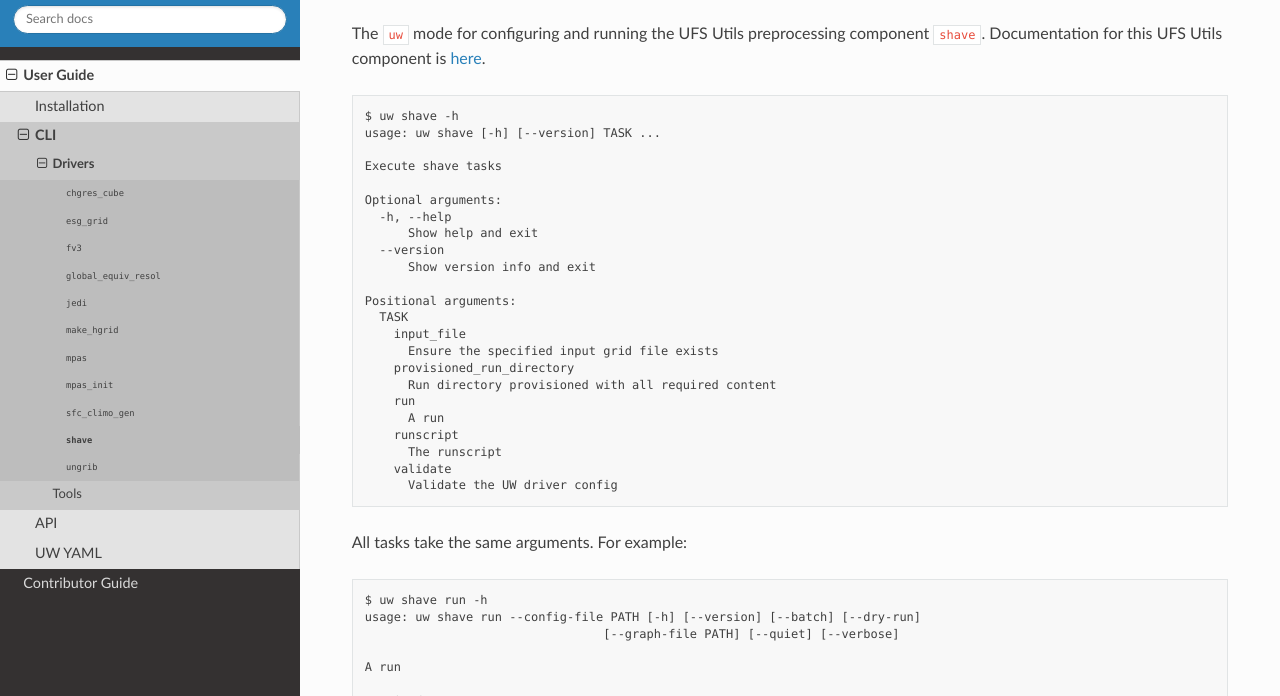
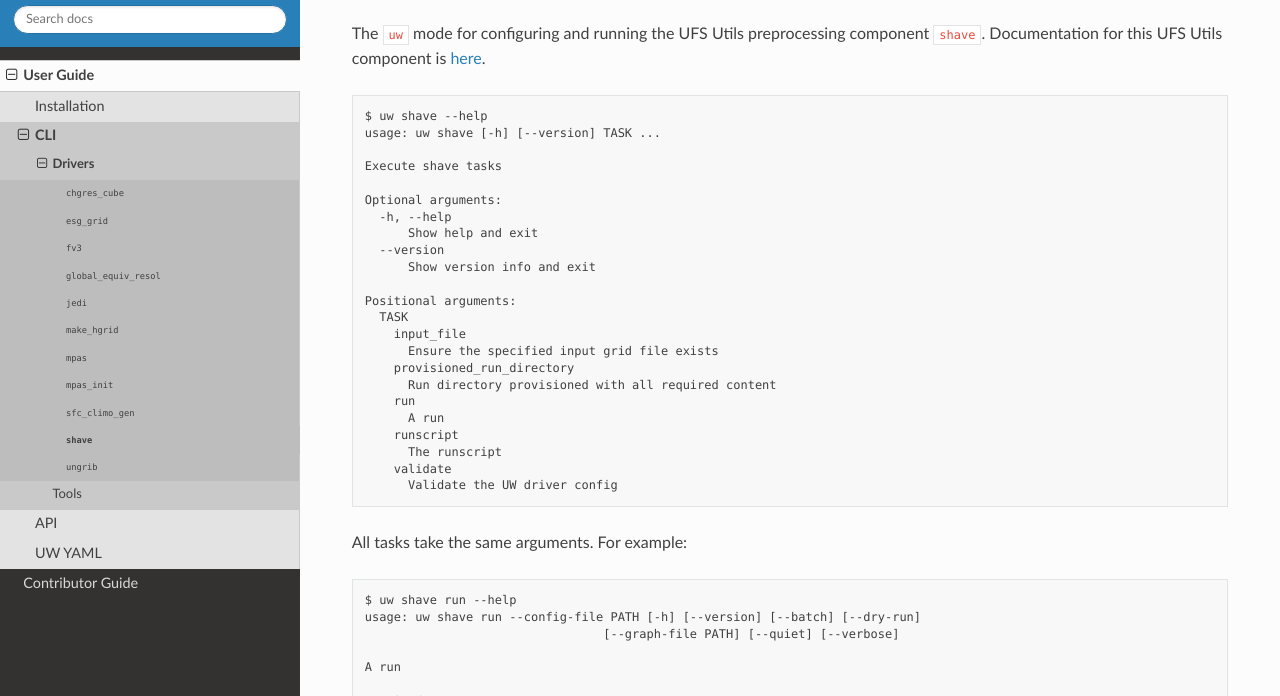
Before and after one commit to ufs-community/uwtools, a Sphinx documentation site: the page built from docs/sections/user_guide/cli/drivers/shave.rst, in a window 1280 px wide and 1400 px high. Shown: the part 143-839 px from the top of the window. Built offline with Sphinx 7.4.7 and the Read the Docs theme 2.0.0, drawn with Linux system fonts in a browser that asks for light colours; the version number could not be read and is left out; some of the changed text lies outside the part shown.

Commit message:
Apply suggestions from code review
Co-authored-by: Paul Madden <136389411+maddenp-noaa@users.noreply.github.com>

```diff
--- a/docs/index.rst
+++ b/docs/index.rst
@@ -137,7 +137,7 @@ shave
 """""
 
 | **CLI**: ``uw shave -h``
-| **API**: ``import uwtools.api.drivers.shave``
+| **API**: ``import uwtools.api.shave``
 
 chgres_cube
 """""""""""
--- a/docs/sections/user_guide/cli/drivers/shave.rst
+++ b/docs/sections/user_guide/cli/drivers/shave.rst
@@ -5,7 +5,7 @@ The ``uw`` mode for configuring and running the UFS Utils preprocessing componen
 
 .. code-block:: text
 
-   $ uw shave -h
+   $ uw shave --help
    usage: uw shave [-h] [--version] TASK ...
 
    Execute shave tasks
@@ -33,7 +33,7 @@ All tasks take the same arguments. For example:
 
 .. code-block:: text
 
-   $ uw shave run -h
+   $ uw shave run --help
    usage: uw shave run --config-file PATH [-h] [--version] [--batch] [--dry-run]
                                     [--graph-file PATH] [--quiet] [--verbose]
 
@@ -66,8 +66,6 @@ The examples use a configuration file named ``config.yaml`` with content similar
 
 .. highlight:: yaml
 .. literalinclude:: ../../../../shared/shave.yaml
-
-
 Its contents are described in section :ref:`shave_yaml`.
 
 * Run ``shave`` on an interactive node
--- a/docs/sections/user_guide/yaml/components/shave.rst
+++ b/docs/sections/user_guide/yaml/components/shave.rst
@@ -1,7 +1,7 @@
 .. _shave_yaml:
 
 shave
-========
+=====
 
 Structured YAML to run :ufs-utils:`shave<shave>` is validated by JSON Schema and requires the ``shave:`` block, described below. If ``shave`` is to be run via a batch system, the ``platform:`` block, described :ref:`here <platform_yaml>`, is also required.
 
```
